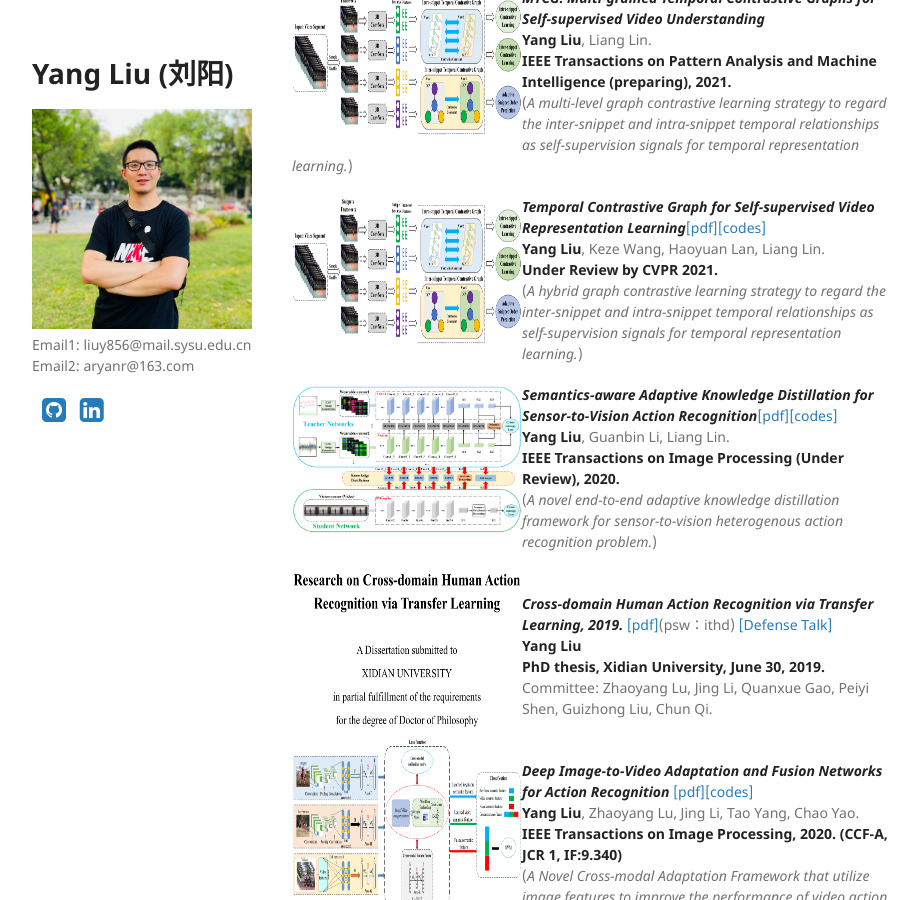
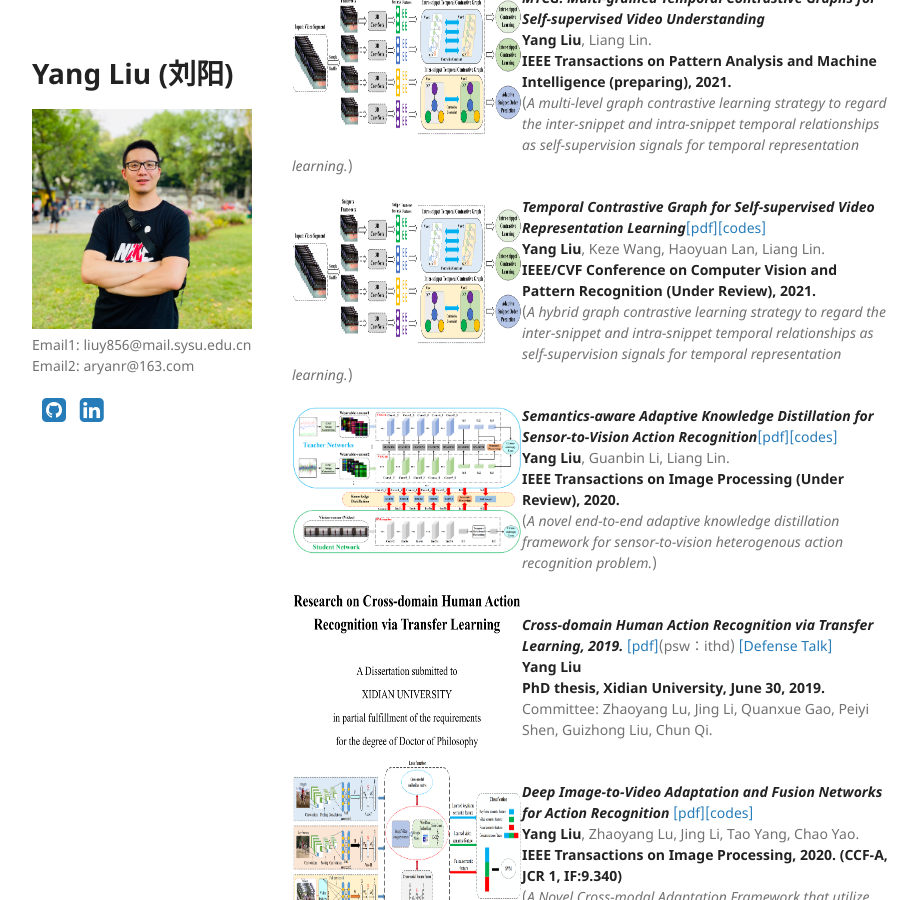
Before and after one commit to YangLiu9208/home, a Jekyll site: the page built from index.md, in a window 1280 px wide and 900 px high, scrolled down 1101 px. Shown: the whole window, without its empty margins (178-1096 px from the left). Built offline with Jekyll 4.4.1, drawn with Linux system fonts in a browser that asks for light colours; a style sheet for code colours, icons or effects is not loaded.

Commit message:
Update index.md

```diff
--- a/index.md
+++ b/index.md
@@ -50,7 +50,7 @@ Deep Learning, Transfer Learning, Self-supervised Learning, Reinforcement Learni
 </div>
 ***Temporal Contrastive Graph for Self-supervised Video Representation Learning***[[pdf]](https://yangliu9208.github.io/home/)[[codes]]( https://github.com/YangLiu9208/TCG)
 **Yang Liu**, Keze Wang, Haoyuan Lan, Liang Lin.
-**Under Review by CVPR 2021.**
+**IEEE/CVF Conference on Computer Vision and Pattern Recognition (Under Review), 2021.**
 (*A hybrid graph contrastive learning strategy to regard the inter-snippet and intra-snippet temporal relationships as self-supervision signals for temporal representation learning.*)
 
 <div align="left">
```
